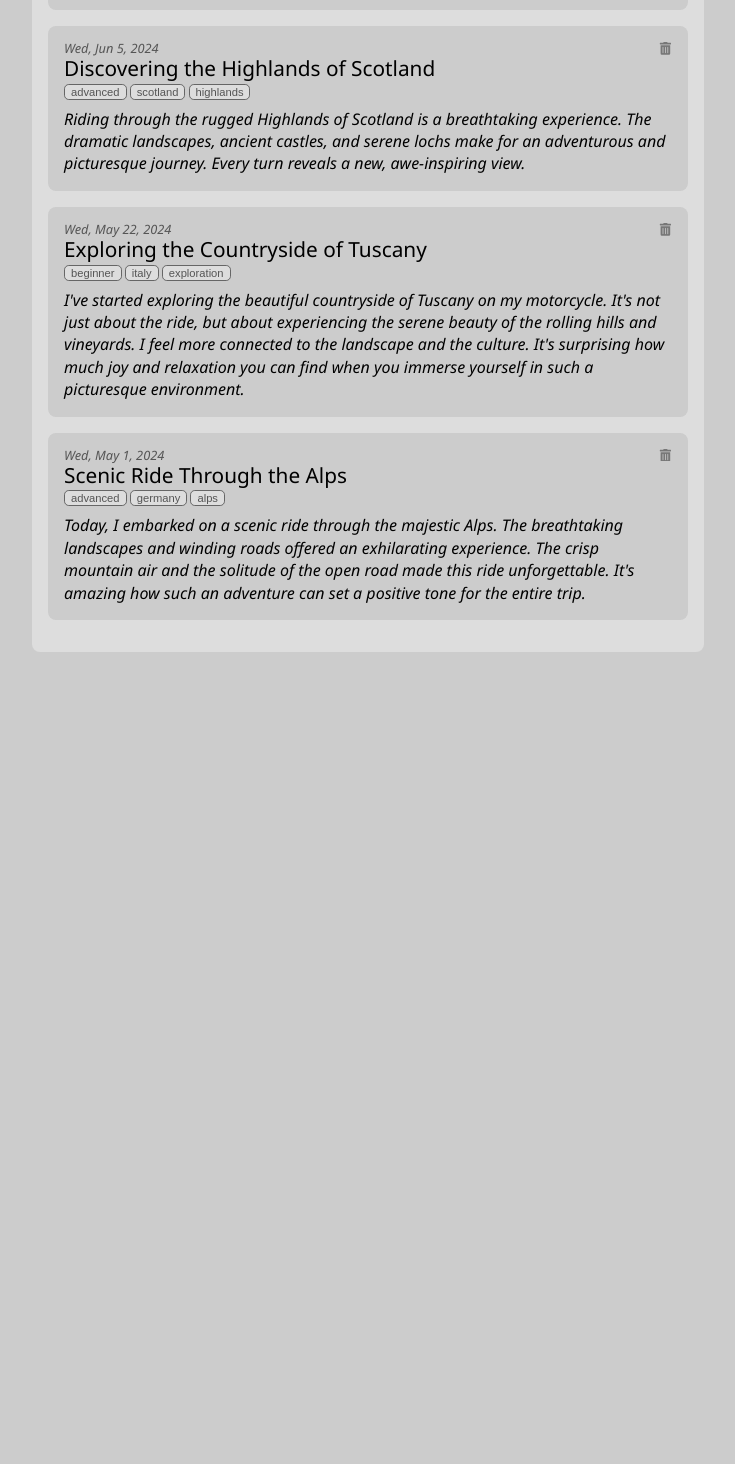
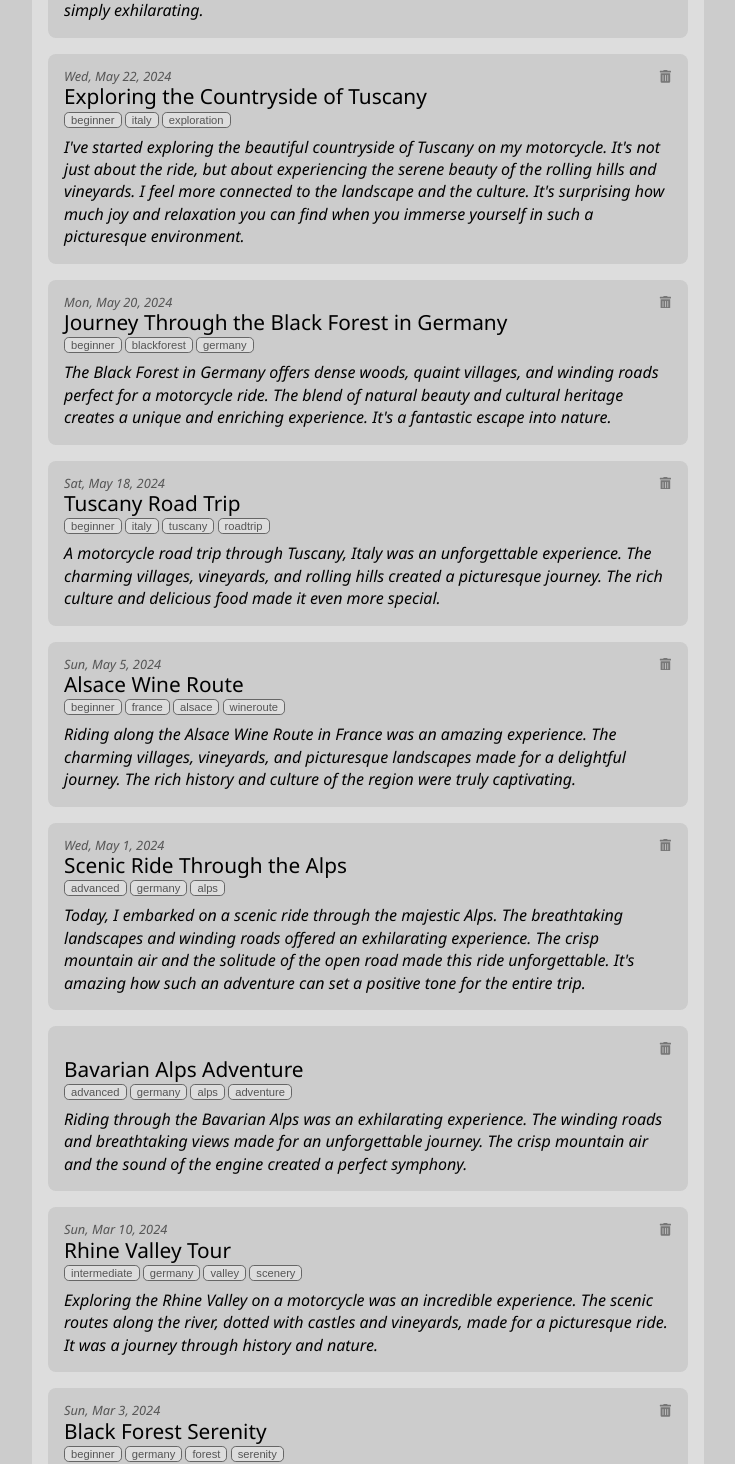
Before and after one commit to edwardtanguay/coding-challenge-react-blogsite-calimoto, a React (Vite) app: page /blog in a window 1280 px wide. Shown: the part 581-2045 px from the top of the page, without its empty margins (272-1007 px from the left). Before the commit the page ends 1249 px from the top, so only its background shows below. Built offline with nearby package versions, Linux system fonts and the light colour scheme.

Commit message:
adding updates tags

```diff
--- a/src/appContext.tsx
+++ b/src/appContext.tsx
@@ -33,14 +33,22 @@ export const AppProvider: React.FC<IAppProvider> = ({ children }) => {
 	const [allTags, setAllTags] = useState<string[]>([]);
 	const [selectedMainTag, setSelectedMainTag] = useState("");
 
-	const rebuildFilteredBlogEntries = (_blogEntries: BlogEntry[], _selectedMainTag: string) => {
+	const rebuildFilteredBlogEntries = (
+		_blogEntries: BlogEntry[],
+		_selectedMainTag: string
+	) => {
 		if (tools.isEmpty(_selectedMainTag)) {
 			setFilteredBlogEntries(_blogEntries);
 		} else {
 			const _filteredBlogEntries = _blogEntries.filter((m) =>
 				m.tags.includes(_selectedMainTag)
 			);
-			setFilteredBlogEntries(_filteredBlogEntries);
+			if (_filteredBlogEntries.length === 0) {
+				setSelectedMainTag("");
+				setFilteredBlogEntries(_blogEntries);
+			} else {
+				setFilteredBlogEntries(_filteredBlogEntries);
+			}
 		}
 	};
 
@@ -69,7 +77,11 @@ export const AppProvider: React.FC<IAppProvider> = ({ children }) => {
 	const handleSaveNewBlogEntry = (blogEntry: BlogEntry): void => {
 		blogEntries.push(blogEntry);
 		tools.sortDates(blogEntries);
+		const _selectedMainTag = '';
 		setBlogEntries(structuredClone(blogEntries));
+		rebuildFilteredBlogEntries(blogEntries, _selectedMainTag);
+		rebuildAllTags(blogEntries);
+		setSelectedMainTag(_selectedMainTag);
 	};
 
 	const handleMainTagClick = (_selectedMainTag: string): void => {
--- a/src/data/blogEntries.json
+++ b/src/data/blogEntries.json
@@ -21,17 +21,52 @@
 		"tags": ["intermediate", "france", "coastal"]
 	},
 	{
-		"id": "74Hjko",
-		"date": "2024-06-05",
-		"title": "Discovering the Highlands of Scotland",
-		"body": "Riding through the rugged Highlands of Scotland is a breathtaking experience. The dramatic landscapes, ancient castles, and serene lochs make for an adventurous and picturesque journey. Every turn reveals a new, awe-inspiring view.",
-		"tags": ["advanced", "scotland", "highlands"]
-	},
-	{
 		"id": "85Lplw",
-		"date": "2024-06-20",
+		"date": "2024-05-20",
 		"title": "Journey Through the Black Forest in Germany",
 		"body": "The Black Forest in Germany offers dense woods, quaint villages, and winding roads perfect for a motorcycle ride. The blend of natural beauty and cultural heritage creates a unique and enriching experience. It's a fantastic escape into nature.",
 		"tags": ["beginner", "blackforest", "germany"]
+	},
+	{
+		"id": "34GHs2",
+		"date": "2024-04",
+		"title": "Bavarian Alps Adventure",
+		"body": "Riding through the Bavarian Alps was an exhilarating experience. The winding roads and breathtaking views made for an unforgettable journey. The crisp mountain air and the sound of the engine created a perfect symphony.",
+		"tags": ["advanced", "germany", "alps", "adventure"]
+	},
+	{
+		"id": "57IJk3",
+		"date": "2024-03-03",
+		"title": "Black Forest Serenity",
+		"body": "The ride through the Black Forest in Germany was serene and beautiful. The dense forest and quiet roads offered a peaceful escape from the hustle and bustle of city life. It was a perfect day of reflection and relaxation.",
+		"tags": ["beginner", "germany", "forest", "serenity"]
+	},
+	{
+		"id": "89LKj4",
+		"date": "2024-03-10",
+		"title": "Rhine Valley Tour",
+		"body": "Exploring the Rhine Valley on a motorcycle was an incredible experience. The scenic routes along the river, dotted with castles and vineyards, made for a picturesque ride. It was a journey through history and nature.",
+		"tags": ["intermediate", "germany", "valley", "scenery"]
+	},
+	{
+		"id": "12MNl5",
+		"date": "2024-06-20",
+		"title": "Provence Countryside Ride",
+		"body": "Riding through the countryside of Provence, France was a dream come true. The lavender fields and rolling hills provided a stunning backdrop. The aroma of fresh lavender in the air was intoxicating.",
+		"tags": ["beginner", "france", "countryside", "lavender"]
+	},
+	{
+		"id": "45OPm6",
+		"date": "2024-05-18",
+		"title": "Tuscany Road Trip",
+		"body": "A motorcycle road trip through Tuscany, Italy was an unforgettable experience. The charming villages, vineyards, and rolling hills created a picturesque journey. The rich culture and delicious food made it even more special.",
+		"tags": ["beginner", "italy", "tuscany", "roadtrip"]
+	},
+	{
+		"id": "67QRs7",
+		"date": "2024-05-05",
+		"title": "Alsace Wine Route",
+		"body": "Riding along the Alsace Wine Route in France was an amazing experience. The charming villages, vineyards, and picturesque landscapes made for a delightful journey. The rich history and culture of the region were truly captivating.",
+		"tags": ["beginner", "france", "alsace", "wineroute"]
 	}
 ]
```
Also changed, not shown: dev/notes.txt.
